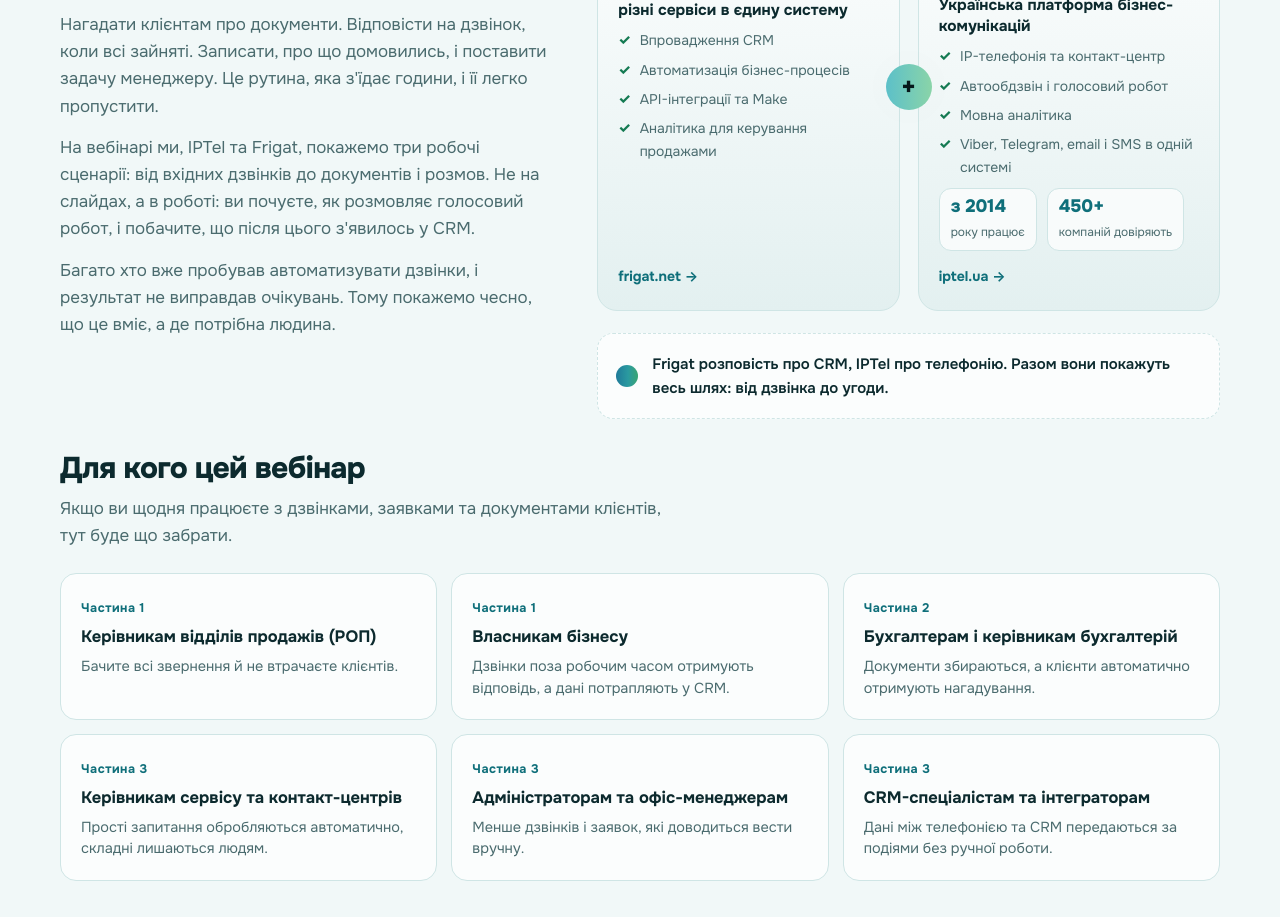
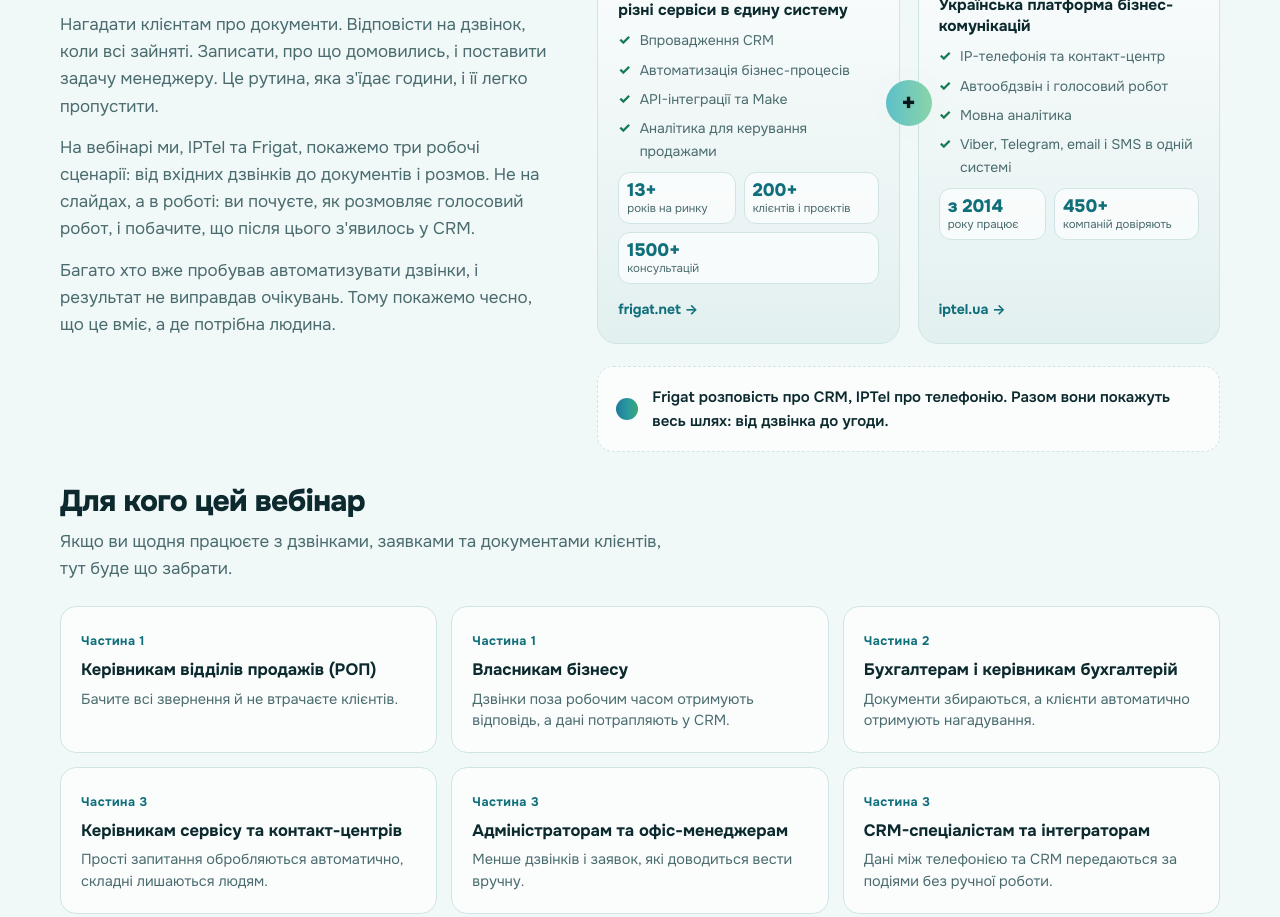
Before and after one commit to DayanaYulievna/Webinar-IPTel-Frigat-NET-, a plain HTML site: page index.html in a window 1280 px wide. Shown: the part 949-1866 px from the top of the page. Drawn offline with Linux system fonts and the light colour scheme.

Commit message:
Frigat NET facts: 13+ years, 200+ clients and projects, 1500+ consultations
Co-Authored-By: Claude Sonnet 5.5 <noreply@anthropic.com>
Claude-Session: https://claude.ai/code/session_01PxBnHhmEyG6gXH5cfkjMpA

```diff
--- a/index.html
+++ b/index.html
@@ -376,10 +376,10 @@ footer .wrap{display:flex;flex-direction:column;align-items:center;gap:14px}
 .co ul{list-style:none;padding:0;margin:0;display:grid;gap:7px;font-size:14px;color:var(--mut)}
 .co li{display:flex;gap:9px}
 .co li::before{content:"✓";color:var(--green);font-weight:800}
-.co .st{display:flex;flex-wrap:wrap;gap:10px;margin-top:2px}
-.co .st>div{border:1px solid var(--line);border-radius:12px;padding:7px 11px;background:var(--glass)}
+.co .st{display:flex;flex-wrap:wrap;gap:8px;margin-top:2px}
+.co .st>div{flex:1 1 auto;border:1px solid var(--line);border-radius:12px;padding:7px 8px;background:var(--glass)}
 .co .st strong{display:block;font-size:18px;font-weight:800;color:var(--cyan);line-height:1.2}
-.co .st em{font-style:normal;font-size:12px;color:var(--mut);white-space:nowrap}
+.co .st em{display:block;font-style:normal;font-size:11.5px;line-height:1.25;color:var(--mut)}
 .co .cl{margin-top:auto;padding-top:6px;font-size:14px;font-weight:700;color:var(--cyan);text-decoration:none}
 .co .cl:hover{text-decoration:underline}
 
@@ -459,7 +459,7 @@ section[id]{scroll-margin-top:56px}
         <p class="rv">Багато хто вже пробував автоматизувати дзвінки, і результат не виправдав очікувань. Тому покажемо чесно, що це вміє, а де потрібна людина.</p>
       </div>
       <div class="duo rv">
-        <div class="co"><span>CRM</span><div class="lg-plate"><span class="lg f" role="img" aria-label="Frigat NET"></span></div><div class="tl">Впроваджує CRM та об'єднує різні сервіси в єдину систему</div><ul><li>Впровадження CRM</li><li>Автоматизація бізнес-процесів</li><li>API-інтеграції та Make</li><li>Аналітика для керування продажами</li></ul><a class="cl" href="https://frigat.net/" target="_blank" rel="noopener">frigat.net →</a></div>
+        <div class="co"><span>CRM</span><div class="lg-plate"><span class="lg f" role="img" aria-label="Frigat NET"></span></div><div class="tl">Впроваджує CRM та об'єднує різні сервіси в єдину систему</div><ul><li>Впровадження CRM</li><li>Автоматизація бізнес-процесів</li><li>API-інтеграції та Make</li><li>Аналітика для керування продажами</li></ul><div class="st"><div><strong>13+</strong><em>років на ринку</em></div><div><strong>200+</strong><em>клієнтів і проєктів</em></div><div><strong>1500+</strong><em>консультацій</em></div></div><a class="cl" href="https://frigat.net/" target="_blank" rel="noopener">frigat.net →</a></div>
         <div class="xx">+</div>
         <div class="co"><span>ТЕЛЕФОНІЯ</span><div class="lg-plate"><span class="lg i" role="img" aria-label="IPTel"></span></div><div class="tl">Українська платформа бізнес-комунікацій</div><ul><li>IP-телефонія та контакт-центр</li><li>Автообдзвін і голосовий робот</li><li>Мовна аналітика</li><li>Viber, Telegram, email і SMS в одній системі</li></ul><div class="st"><div><strong>з 2014</strong><em>року працює</em></div><div><strong>450+</strong><em>компаній довіряють</em></div></div><a class="cl" href="https://iptel.ua" target="_blank" rel="noopener">iptel.ua →</a></div>
         <div class="res"><i></i>Frigat розповість про CRM, IPTel про телефонію. Разом вони покажуть весь шлях: від дзвінка до угоди.</div>
```
